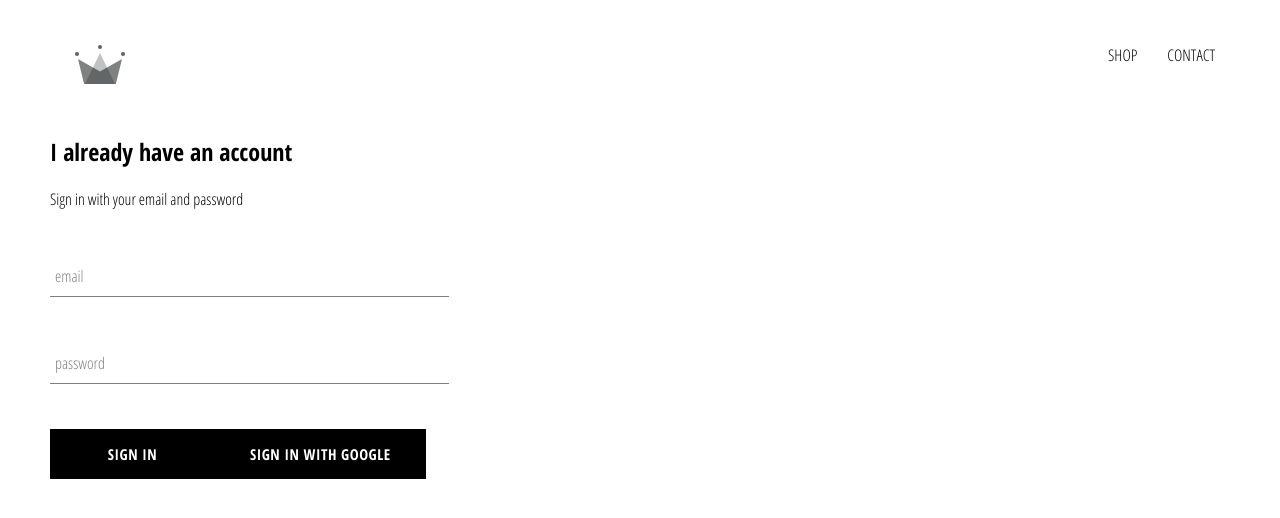
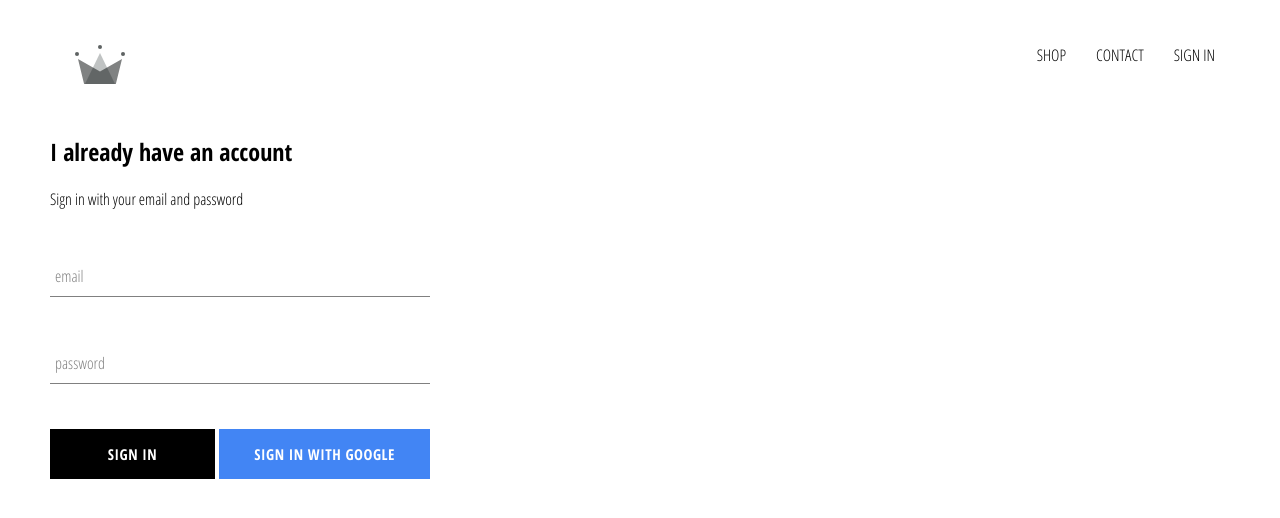
Before and after one commit to Trasis33/e-commerce-project, a React (Create React App) app: page /signIn in a window 1280 px wide. Shown: the top 518 px of the page. Built offline with nearby package versions, Linux system fonts and the light colour scheme; no server answers.

Commit message:
added signed in state with google, custom google btn and sign out feature

```diff
--- a/src/App.css
+++ b/src/App.css
@@ -7,3 +7,7 @@ a {
   text-decoration: none;
   color: black;
 }
+
+* {
+  box-sizing: border-box;
+}
--- a/src/App.js
+++ b/src/App.js
@@ -6,11 +6,33 @@ import Header from './components/header/header.component'
 import HomePage from './pages/homepage/homepage.component'
 import ShopPage from './pages/shop/shop.component'
 import SignInAndSignUpPage from './pages/sign-in-sign-up/sign-in-sign-up.component'
+import { auth } from './firebase/firebase.utils'
 
-function App() {
+class App extends React.Component {
+  constructor() {
+    super()
+
+    this.state = {
+      currentUser: null,
+    }
+  }
+
+  unsubscribeFromAuth = null
+
+  componentDidMount() {
+    this.unsubscribeFromAuth = auth.onAuthStateChanged((user) => {
+      this.setState({ currentUser: user })
+    })
+  }
+
+  componentWillUnmount() {
+    this.unsubscribeFromAuth()
+  }
+
+  render() {
     return (
       <div>
-      <Header />
+        <Header currentUser={this.state.currentUser} />
         <Switch>
           <Route exact path="/" component={HomePage}></Route>
           <Route path="/shop" component={ShopPage}></Route>
@@ -19,5 +41,6 @@ function App() {
       </div>
     )
   }
+}
 
 export default App
--- a/src/components/custom-button/custom-button.component.jsx
+++ b/src/components/custom-button/custom-button.component.jsx
@@ -3,15 +3,19 @@ import propTypes from 'prop-types'
 
 import './custom-button.styles.scss'
 
-const CustomButton = ({ children, ...otherProps }) => (
+const CustomButton = ({ children, isGoogleSignIn, ...otherProps }) => (
   // eslint-disable-next-line react/button-has-type
-  <button className="custom-button" {...otherProps}>
+  <button
+    className={`${isGoogleSignIn ? 'google-sign-in' : ''} custom-button`}
+    {...otherProps}
+  >
     {children}
   </button>
 )
 
 CustomButton.propTypes = {
   children: propTypes.any,
+  isGoogleSignIn: propTypes.bool,
 }
 
 export default CustomButton
--- a/src/components/custom-button/custom-button.styles.scss
+++ b/src/components/custom-button/custom-button.styles.scss
@@ -19,4 +19,14 @@
     color: black;
     border: 1px solid black;
   }
+
+  &.google-sign-in {
+    background-color: #4285f4;
+    color: white;
+
+    &:hover {
+      background-color: #357ae8;
+      border: none;
+    }
+  }
 }
--- a/src/components/header/header.component.jsx
+++ b/src/components/header/header.component.jsx
@@ -1,11 +1,14 @@
 import React from 'react'
+import propTypes from 'prop-types'
 import { Link } from 'react-router-dom'
+
+import { auth } from '../../firebase/firebase.utils'
 
 import { ReactComponent as Logo } from '../../assets/crown.svg'
 
 import './header.styles.scss'
 
-const Header = () => (
+const Header = ({ currentUser }) => (
   <div className="header">
     <Link className="logo-container" to="/">
       <Logo className="logo" />
@@ -17,8 +20,27 @@ const Header = () => (
       <Link className="option" to="/contact">
         CONTACT
       </Link>
+      {currentUser ? (
+        // eslint-disable-next-line jsx-a11y/click-events-have-key-events
+        <div
+          className="option"
+          role="link"
+          tabIndex="0"
+          onClick={() => auth.signOut()}
+        >
+          SIGN OUT
+        </div>
+      ) : (
+        <Link className="option" to="/signIn">
+          SIGN IN
+        </Link>
+      )}
     </div>
   </div>
 )
 
+Header.propTypes = {
+  currentUser: propTypes.object,
+}
+
 export default Header
--- a/src/components/header/header.styles.scss
+++ b/src/components/header/header.styles.scss
@@ -20,6 +20,7 @@
 
     .option {
       padding: 10px 15px;
+      cursor: pointer;
     }
   }
 }
--- a/src/components/sign-in/sign-in.component.jsx
+++ b/src/components/sign-in/sign-in.component.jsx
@@ -54,10 +54,12 @@ class SignIn extends React.Component {
             label="password"
             required
           />
-          <CustomButton type="submit">Sign in</CustomButton>
-          <CustomButton onClick={signInWithGoogle}>
-            Sign in with Google
-          </CustomButton>
+          <div className="buttons">
+            <CustomButton type="submit">Sign in</CustomButton>
+            <CustomButton onClick={signInWithGoogle} isGoogleSignIn>
+              Sign in with Google
+            </CustomButton>
+          </div>
         </form>
       </div>
     )
--- a/src/components/sign-in/sign-in.styles.scss
+++ b/src/components/sign-in/sign-in.styles.scss
@@ -1,5 +1,5 @@
 .sign-in {
-  width: 30vw;
+  width: 380px;
   display: flex;
   flex-direction: column;
 }
@@ -7,3 +7,8 @@
 .title {
   margin: 10px 0;
 }
+
+.buttons {
+  display: flex;
+  justify-content: space-between;
+}
```
Lines whose indentation alone changed are shown as unchanged.
